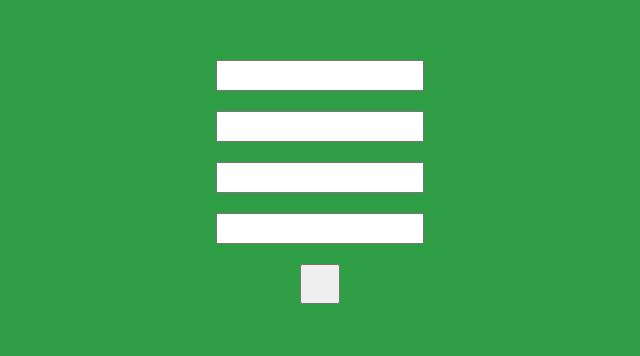
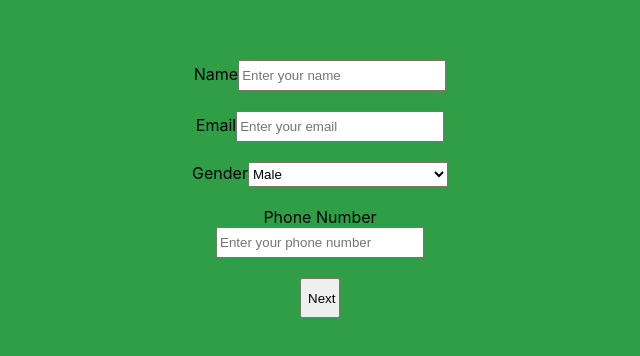
Before and after one commit to IsherfG/awesome, a React (Create React App) app: page /Home in a window 1280 px wide. Shown: the part 120-476 px from the top of the page, without its empty margins (320-960 px from the left). Built offline with nearby package versions, Linux system fonts and the light colour scheme.

Commit message:
Update Home.js

```diff
--- a/src/components/routes/Home.js
+++ b/src/components/routes/Home.js
@@ -13,30 +13,30 @@ function Home() {
 
   return (
     <div className="Container">
-      {" "}
       <div className="Inputs">
-        {" "}
         <div className="Input">
-          {" "}
-          <input className="in" type="text" />{" "}
-        </div>{" "}
+          <label>{t("Name")}</label>
+          <input className="in" type="text" placeholder={t("Enter your name")} />
+        </div>
         <div className="Input">
-          {" "}
-          <input className="in" type="text" />{" "}
-        </div>{" "}
+          <label>{t("Email")}</label>
+          <input className="in" type="email" placeholder={t("Enter your email")} />
+        </div>
         <div className="Input">
-          {" "}
-          <input className="in" type="text" />{" "}
-        </div>{" "}
+          <label>{t("Gender")}</label>
+          <select className="in">
+            <option value="male">{t("Male")}</option>
+            <option value="female">{t("Female")}</option>
+          </select>
+        </div>
         <div className="Input">
-          {" "}
-          <input className="in" type="text" />{" "}
-        </div>{" "}
-      </div>{" "}
+          <label>{t("Phone Number")}</label>
+          <input className="in" type="tel" placeholder={t("Enter your phone number")} />
+        </div>
+      </div>
       <Link to="/Question1">
-        {" "}
-        <button className="Button" />{" "}
-      </Link>{" "}
+        <button className="Button">{t("Next")}</button>
+      </Link>
     </div>
   );
 }
```
